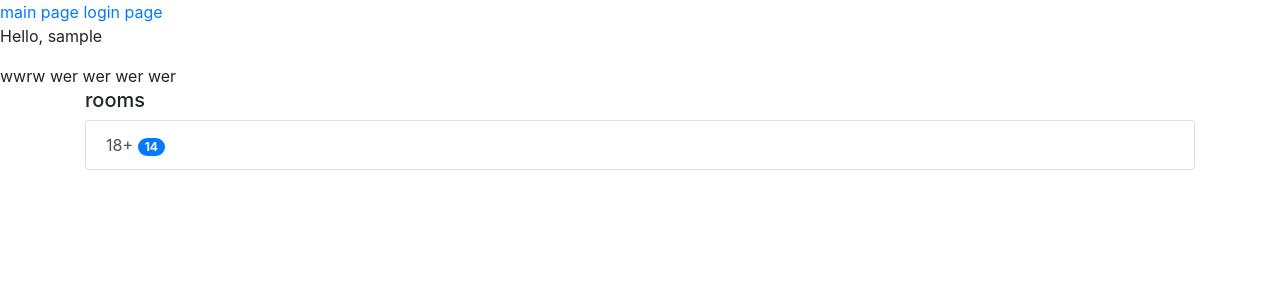
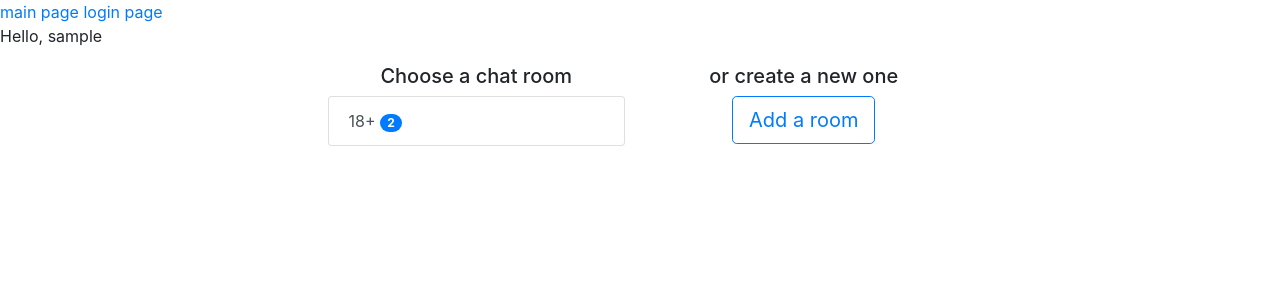
Before and after one commit to Arheii/project2, a Flask app: page / in a window 1280 px wide. Shown: the top 300 px of the page. Run offline with Flask 2, Linux system fonts and the light colour scheme; the visitor is signed in with stand-in values (Sample User, id 1); some libraries are stand-ins or nearby versions.

Commit message:
add chat page and form, load clear js file

```diff
--- a/application.py
+++ b/application.py
@@ -18,7 +18,8 @@ app.config["SESSION_PERMANENT"] = False
 app.config["SESSION_TYPE"] = "filesystem"
 Session(app)
 
-chanels = {"18+": []}
+channels = {"18+": [['huy', 'dva'], ['hello everything', 'second test message']]}
+users = set()
 
 def login_required(f):
     @wraps(f)
@@ -32,7 +33,7 @@ def login_required(f):
 @app.route("/")
 @login_required
 def index():
-    return render_template("index.html", chanels=chanels)
+    return render_template("index.html", channels=channels)
 
 
 @app.route("/login", methods=["GET", "POST"])
@@ -47,3 +48,12 @@ def login():
             return redirect('/')
 
     return render_template("login.html", message="")
+
+
+@app.route("/rooms/<string:room>", methods=["GET"])
+@login_required
+def rooms(room):
+    if room not in channels:
+        return redirect('/')
+    users, msgs = channels[room]
+    return render_template("room.html", room=room, users=users, msgs = msgs[-100:])
--- /dev/null
+++ b/static/index.js
@@ -0,0 +1,14 @@
+document.addEventListener('DOMContentLoaded', function() {
+  document.querySelector('#send_msg').onsubmit = send_message;
+//   document.querySelector('#send_msg').pre = send_message;
+});
+
+function send_message() {
+    const message = document.querySelector("text_msg").value;
+    alert('${message!');
+
+}
+
+function hello() {
+                  alert('Hello!');
+}
--- a/templates/index.html
+++ b/templates/index.html
@@ -1,28 +1,32 @@
 {% extends "layout.html" %}
 
 {% block title %}
-    rooms
+    Chat rooms (project2)
 {% endblock %}
 
 {% block body %}
   <p>Hello, {{ session.get('username', None) }}</p>
-  <div class="scrollbar scrollbar-primary">
-    <div class="force-overflow">wwrw
-    wer
-    wer
-    wer
-    wer</div>
-  </div>
-  <div class='container'>
-    <h5>rooms</h5>
-    <div class="list-group">
-    {% for chanel in chanels %}
-      <a href="/{{ chanel }}" class="list-group-item list-group-item-action">
-        {{ chanel }}
-        <span class="badge badge-primary badge-pill">14</span>
-      </a>
-    {% endfor %}
+  <!--<div class='container'>-->
+  <div class="row justify-content-center">
+    <!--<div class="col-lg-8 col-md-10">-->
+    <div class="col-md-3 col-sm-10">
+      <h5 class="text-center">Choose a chat room</h5>
+      <div class="list-group">
+      {% for room, users in channels.items() %}
+        <a href="rooms/{{ room }}" class="list-group-item list-group-item-action">
+          {{ room }}
+          <span class="badge badge-primary badge-pill">{{ users[0]|length }}</span>
+        </a>
+      {% else %}
+        No any rooms, you will be the first.
+      {% endfor %}
+      </div>
+    </div>
+    <!--<div class="col-md-1 col-sm-10">-->
+    <!--</div>-->
+    <div class="col-md-3 col-sm-10 text-center">
+      <h5>or create a new one</h5>
+      <a class="btn btn-outline-primary btn-lg" href="#" role="button">Add a room</a>
     </div>
   </div>
-
 {% endblock %}
--- a/templates/layout.html
+++ b/templates/layout.html
@@ -3,6 +3,7 @@
     <head>
         <title>{% block title %}{% endblock %}</title>
         <link rel="stylesheet" href="https://stackpath.bootstrapcdn.com/bootstrap/4.3.1/css/bootstrap.min.css" integrity="sha384-ggOyR0iXCbMQv3Xipma34MD+dH/1fQ784/j6cY/iJTQUOhcWr7x9JvoRxT2MZw1T" crossorigin="anonymous">
+        <script src="{{ url_for('static', filename='index.js') }}"></script>
     </head>
 
     <body>
```
Also changed, not shown: templates/room.html (added, +79 -0 lines).
